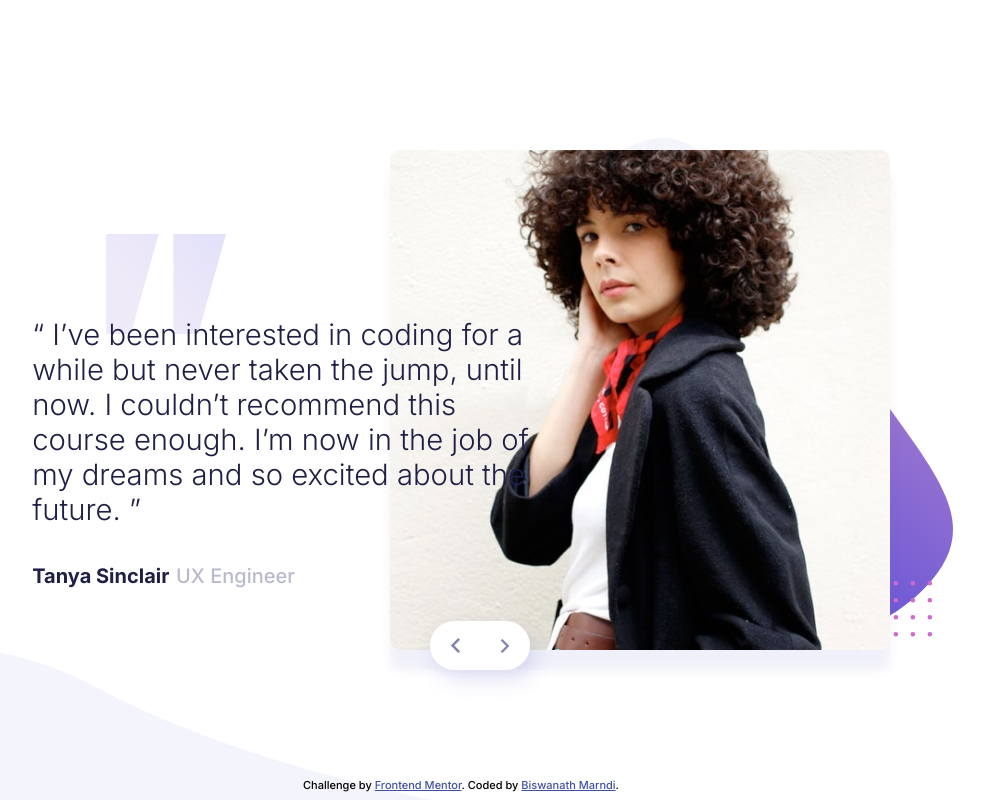
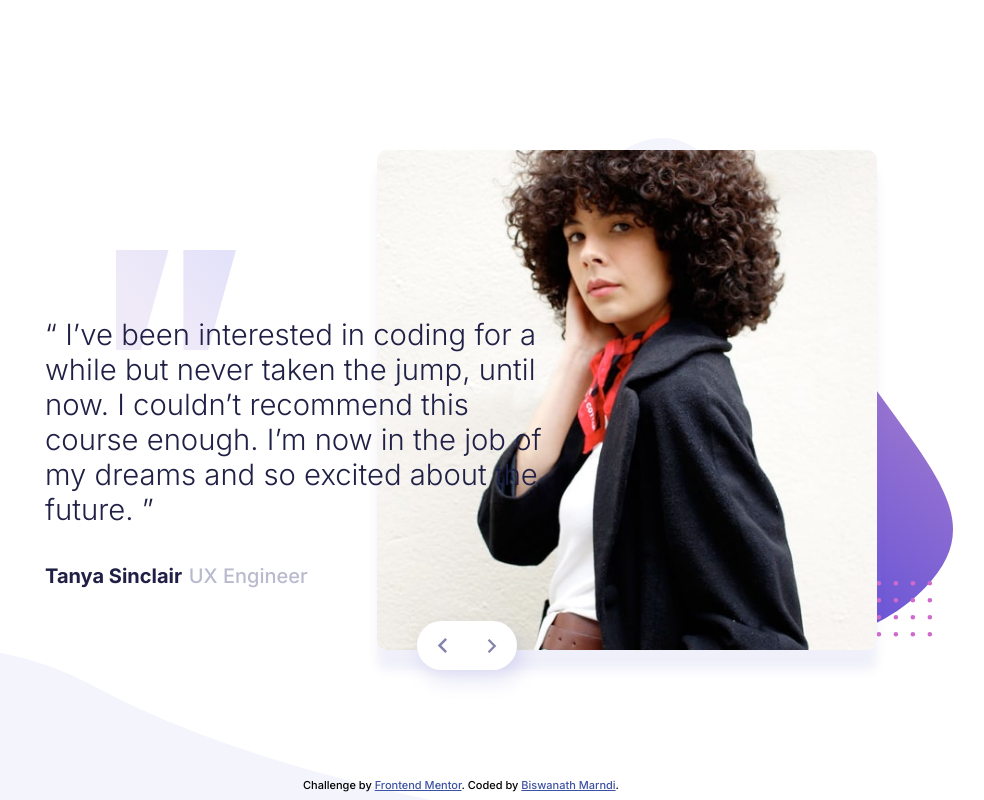
Before and after one commit to Chanblues/coding-bootcamp-testimonials-slider-master, a plain HTML site: page index.html in a window 1280 px wide. Shown: the whole page, without its empty margins (179-1163 px from the left). Drawn offline with Linux system fonts and the light colour scheme.

Commit message:
Update style.css

```diff
--- a/style.css
+++ b/style.css
@@ -20,8 +20,8 @@ body {
 }
 
 #main_section {
-    background: url('./images/pattern-quotes.svg') no-repeat 10% 21%;
-    width: 67%;
+    background: url('./images/pattern-quotes.svg') no-repeat 10% 25%;
+    width: 65%;
     height: 500px;
 }
 
@@ -99,7 +99,7 @@ body {
 @media only screen and (max-width: 768px){
     body {
         display: block;
-        background-size: auto, 300px 300px;
+        background-size: 90%, 300px 300px;
         background-position: bottom left, 61% 9%;
         text-align: center;
         padding: 50px 30px;
```
